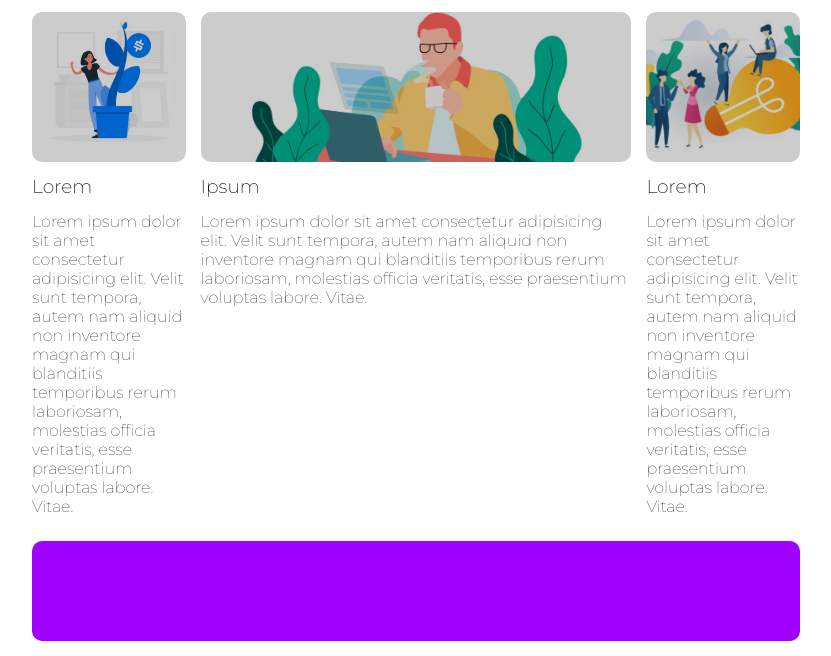
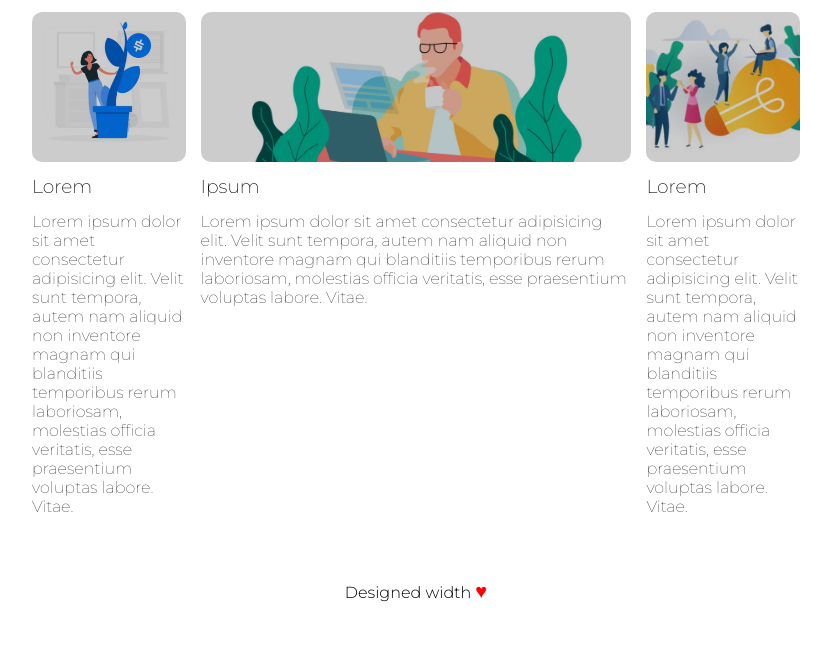
Before and after one commit to elefly13/htmlcss-wp, a plain HTML site: page index.html in a window 1280 px wide. Shown: the part 644-1300 px from the top of the page, without its empty margins (224-1055 px from the left). Drawn offline with Linux system fonts and the light colour scheme.

Commit message:
fine footer

```diff
--- a/css/style.css
+++ b/css/style.css
@@ -171,8 +171,17 @@ h3 {
 
     width: 100%;
     height: 100px;
-    background-color: rgb(159, 0, 255);
+    /* background-color: rgb(159, 0, 255); */
     margin-top: 10px;
     margin-bottom: 15px;
 }
-/* fine contenitore Footer     */
+.footer-text {
+    line-height: 100px;
+    text-align: center;
+    font-weight: 300;
+
+}
+#heart {
+    color: red;
+    font-size: 20px;
+}
--- a/index.html
+++ b/index.html
@@ -94,7 +94,9 @@
         <!-- FINE CONTENITORE MAIN  -->
         <!-- INIZIO CONTENITORE FOOTER  -->
         <footer >
-            <div class="contenitore-footer"></div>
+            <div class="contenitore-footer">
+                <div class="footer-text">Designed width <span id="heart">&#9829;</span></div>
+            </div>
 
         </footer>
         <!-- FINE CONTENITORE FOOTER  -->
```
